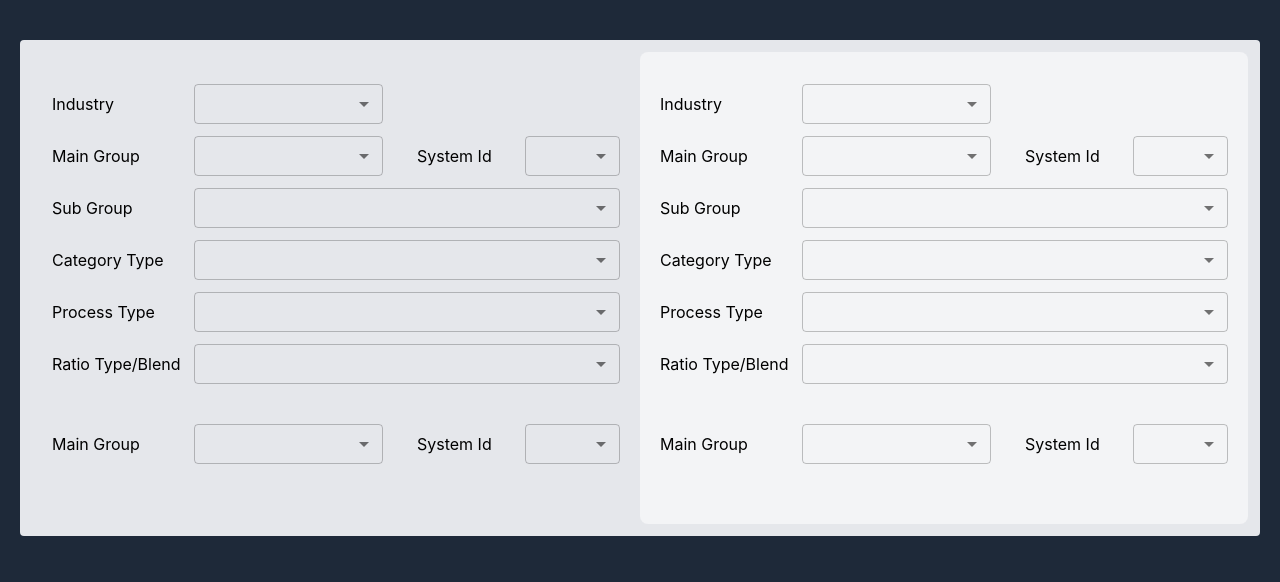
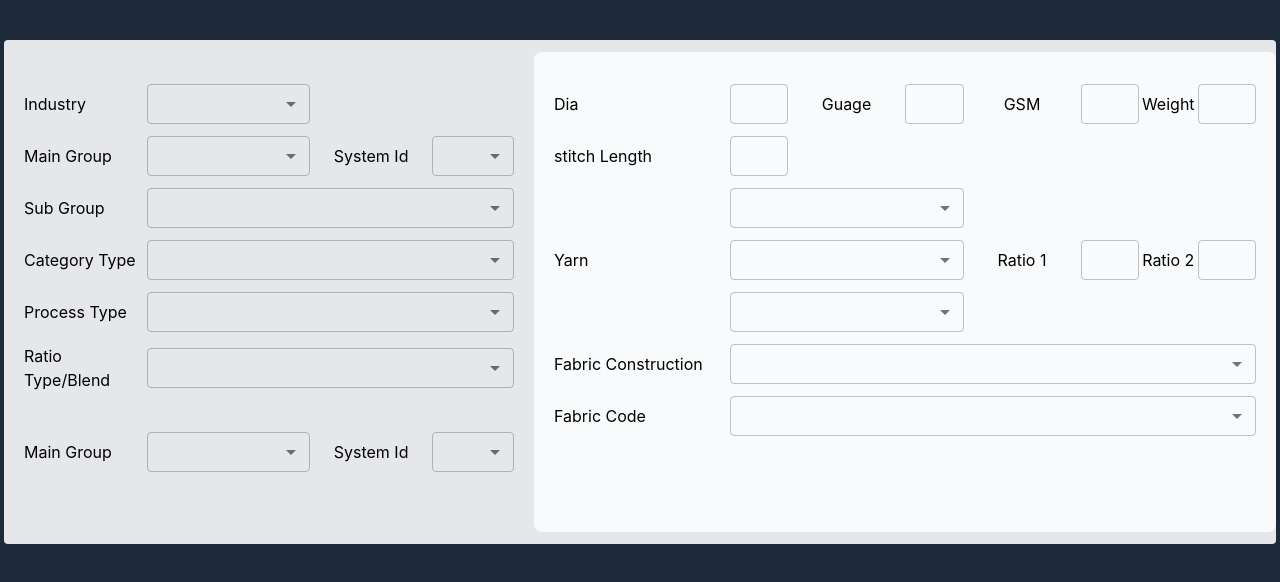
Before and after one commit to anwar108658/erp-form, a React (Vite) app: page /form in a window 1280 px wide. Shown: the top 582 px of the page. Built offline with nearby package versions, Linux system fonts and the light colour scheme.

Commit message:
add some changes

```diff
--- a/src/pages/Form.jsx
+++ b/src/pages/Form.jsx
@@ -1,13 +1,13 @@
-import { MenuItem, Select } from "@mui/material"
+import { MenuItem, Select, TextField } from "@mui/material"
 import { useState } from "react"
 
 const Form = () => {
     const [first, setfirst] = useState([''])
   return (
-    <div className="h-screen pt-10 p-5 bg-gray-800">
-      <div className="mx-auto bg-gray-200 p-3 rounded">
-        <form className="grid grid-cols-2">
-            <div className="p-5 max-w-2xl ">
+    <div className="h-screen pt-10 p-1 bg-gray-800">
+      <div className="mx-auto bg-gray-200 py-3 rounded">
+        <form className="grid grid-cols-12">
+            <div className="col-span-5 p-5 max-w-2xl ">
                 <div className="mt-3 grid grid-cols-12 items-center">
                     <label className="col-span-3" htmlFor="demo">Industry</label>
                     <Select
@@ -122,9 +122,23 @@ const Form = () => {
                     </Select>
                 </div>
             </div>
-            <div className=" bg-gray-100 p-5 max-w-2xl rounded-lg">
+            <div className="col-span-7 bg-gray-50 p-5 rounded-lg">
                 <div className="mt-3 grid grid-cols-12 items-center">
-                    <label className="col-span-3" htmlFor="demo">Industry</label>
+                    <label className="col-span-3" htmlFor="demo">Dia</label>
+                    <TextField size="small" className="col-span-1"/>
+                    <label className="col-span-2 text-center" htmlFor="demo">Guage</label>
+                    <TextField size="small" className="col-span-1"/>
+                    <label className="col-span-2 text-center" htmlFor="demo">GSM</label>
+                    <TextField size="small" className="col-span-1"/>
+                    <label className="col-span-1 text-center" htmlFor="demo">Weight</label>
+                    <TextField size="small" className="col-span-1"/>
+                </div>
+                <div className="mt-3 grid grid-cols-12 items-center">
+                    <label className="col-span-3" htmlFor="demo">stitch Length</label>
+                    <TextField size="small" className="col-span-1"/>
+                </div>
+                <div className="mt-3 grid grid-cols-12 items-center">
+                    <label className="col-span-3" htmlFor="demo"></label>
                     <Select
                         className="col-span-4"
                         labelId="demo"
@@ -137,7 +151,7 @@ const Form = () => {
                     </Select>
                 </div>
                 <div className="mt-3 grid grid-cols-12 items-center">
-                    <label className="col-span-3" htmlFor="demo">Main Group</label>
+                    <label className="col-span-3" htmlFor="demo">Yarn</label>
                     <Select
                         className="col-span-4"
                         labelId="demo"
@@ -148,9 +162,15 @@ const Form = () => {
                         <MenuItem value={20}>Twenty</MenuItem>
                         <MenuItem value={30}>Thirty</MenuItem>
                     </Select>
-                    <label className="col-span-3 text-center">System Id</label>
+                    <label className="col-span-2 text-center" htmlFor="demo">Ratio 1</label>
+                    <TextField size="small" className="col-span-1"/>
+                    <label className="col-span-1 text-center" htmlFor="demo">Ratio 2</label>
+                    <TextField size="small" className="col-span-1"/>
+                </div>
+                <div className="mt-3 grid grid-cols-12 items-center">
+                    <label className="col-span-3" htmlFor="demo"></label>
                     <Select
-                        className="col-span-2"
+                        className="col-span-4"
                         labelId="demo"
                         id="demo"
                         size="small"
@@ -161,7 +181,7 @@ const Form = () => {
                     </Select>
                 </div>
                 <div className="mt-3 grid grid-cols-12 items-center">
-                    <label className="col-span-3" htmlFor="demo">Sub Group</label>
+                    <label className="col-span-3" htmlFor="demo">Fabric Construction</label>
                     <Select
                         className="col-span-9"
                         labelId="demo"
@@ -174,59 +194,9 @@ const Form = () => {
                     </Select>
                 </div>
                 <div className="mt-3 grid grid-cols-12 items-center">
-                    <label className="col-span-3" htmlFor="demo">Category Type</label>
+                    <label className="col-span-3" htmlFor="demo">Fabric Code</label>
                     <Select
                         className="col-span-9"
-                        labelId="demo"
-                        id="demo"
-                        size="small"
-                    >
-                        <MenuItem value={10}>Ten</MenuItem>
-                        <MenuItem value={20}>Twenty</MenuItem>
-                        <MenuItem value={30}>Thirty</MenuItem>
-                    </Select>
-                </div>
-                <div className="mt-3 grid grid-cols-12 items-center">
-                    <label className="col-span-3" htmlFor="demo">Process Type</label>
-                    <Select
-                        className="col-span-9"
-                        labelId="demo"
-                        id="demo"
-                        size="small"
-                    >
-                        <MenuItem value={10}>Ten</MenuItem>
-                        <MenuItem value={20}>Twenty</MenuItem>
-                        <MenuItem value={30}>Thirty</MenuItem>
-                    </Select>
-                </div>
-                <div className="mt-3 grid grid-cols-12 items-center">
-                    <label className="col-span-3" htmlFor="demo">Ratio Type/Blend</label>
-                    <Select
-                        className="col-span-9"
-                        labelId="demo"
-                        id="demo"
-                        size="small"
-                    >
-                        <MenuItem value={10}>Ten</MenuItem>
-                        <MenuItem value={20}>Twenty</MenuItem>
-                        <MenuItem value={30}>Thirty</MenuItem>
-                    </Select>
-                </div>
-                <div className="my-10 grid grid-cols-12 items-center">
-                    <label className="col-span-3" htmlFor="demo">Main Group</label>
-                    <Select
-                        className="col-span-4"
-                        labelId="demo"
-                        id="demo"
-                        size="small"
-                    >
-                        <MenuItem value={10}>Ten</MenuItem>
-                        <MenuItem value={20}>Twenty</MenuItem>
-                        <MenuItem value={30}>Thirty</MenuItem>
-                    </Select>
-                    <label className="col-span-3 text-center">System Id</label>
-                    <Select
-                        className="col-span-2"
                         labelId="demo"
                         id="demo"
                         size="small"
```
Also changed, not shown: 1 other file (tests, documents, lock files or other folders).
